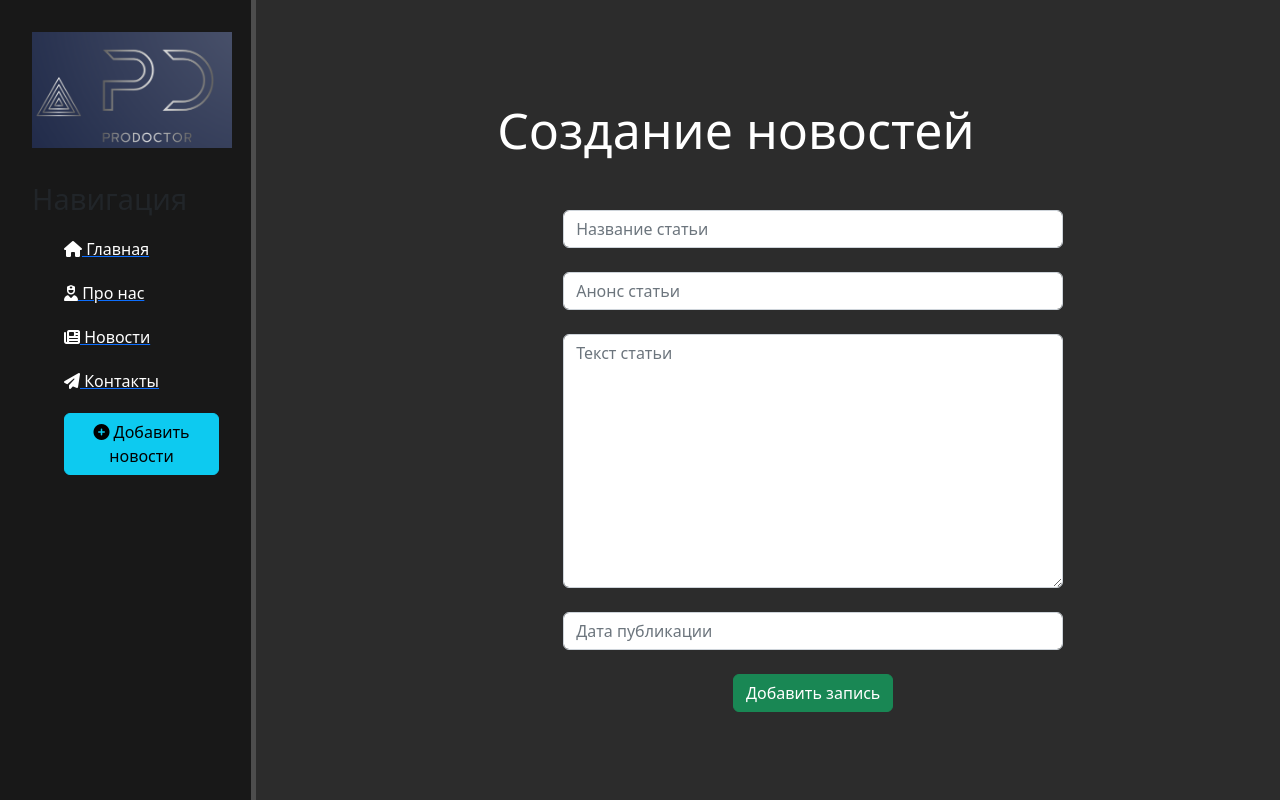
After one commit to GabdoDoni/django-finik, a Django app: page /news/create in a window 1280 px wide. The commit adds this page. Run offline with Django 4.2, Linux system fonts and the light colour scheme; some libraries are stand-ins or nearby versions.

Commit message:
using sql

```diff
--- a/finik/main/static/main/css/main.css
+++ b/finik/main/static/main/css/main.css
@@ -46,3 +46,17 @@ body .features {
 
 body .features h1 {font-size: 50px;}
 body .features p {max-width: 400px; margin: 20px auto}
+
+.alert-warning  {
+    float: left;
+    clear: both;
+    width: 400px;
+    margin: 20px 34%;
+    text-align: left;
+}
+
+form {
+    margin-left: 32%;
+    width: 500px;
+    margin-top: 50px;
+}
--- a/finik/main/templates/main/layout.html
+++ b/finik/main/templates/main/layout.html
@@ -20,8 +20,9 @@
         <ul>
             <a href="{% url 'home'%}"><li><i class="fa-solid fa-house"></i> Главная</li></a>
             <a href="{% url 'about'%}"><li><i class="fa-solid fa-user-nurse"></i> Про нас</li></a>
-            <a href=""><li><i class="fa-solid fa-envelope"></i> Контакты</li></a>
-            <a href="{% url 'news_home'%}"><li><i class="fa-solid fa-envelope"></i> Новости</li></a>
+            <a href="{% url 'news_home'%}"><li><i class="fas fa-newspaper"></i> Новости</li></a>
+            <a href=""><li><i class="fas fa-paper-plane"></i> Контакты</li></a>
+            <a href="{% url 'create_news' %}"><li><button class="btn btn-info"><i class="fas fa-plus-circle"></i> Добавить новости</button></li></a>
         </ul>
     </aside>
     <main>
--- /dev/null
+++ b/finik/news/forms.py
@@ -0,0 +1,30 @@
+from .models import Articles
+from django.forms import ModelForm,TextInput, DateTimeInput, Textarea
+
+
+class ArticlesForm(ModelForm):
+    class Meta:
+        model = Articles
+        fields = ['title', 'anons', 'full_text', 'data']
+
+        widgets = {
+            'title': TextInput(attrs={
+                'class': 'form-control',
+                'placeholder': 'Название статьи'
+            }),
+            'anons': TextInput(attrs={
+                'class': 'form-control',
+                'placeholder': 'Анонс статьи'
+            }),
+            'data': DateTimeInput(attrs={
+                'class': 'form-control',
+                'placeholder': 'Дата публикации'
+
+            }),
+            'full_text': Textarea(attrs={
+                'class': 'form-control',
+                'placeholder': 'Текст статьи'
+            })
+
+
+        }
--- /dev/null
+++ b/finik/news/templates/news/create_news.html
@@ -0,0 +1,19 @@
+{% extends 'main/layout.html' %}
+
+{% block title %}Добавление новости{% endblock %}
+
+{% block content %}
+<div class="features">
+    <h1>Создание новостей</h1>
+    <form method="post">
+        {% csrf_token %}
+        {{ form.title }}<br>
+        {{ form.anons }}<br>
+        {{ form.full_text }}<br>
+        {{ form.data }}<br>
+        <span>{{ error }}</span>
+        <button class="btn btn-success" type="submit">Добавить запись</button>
+    </form>
+    {# Комментарии #}
+</div>
+{% endblock %}
--- a/finik/news/urls.py
+++ b/finik/news/urls.py
@@ -3,4 +3,6 @@ from . import views
 
 urlpatterns = [
     path('', views.news_home, name='news_home'),
+    path('create', views.create_news, name='create_news'),
+    path('<int:pk>', views.NewsDetailView.as_view(), name='news-detail'),
 ]
--- a/finik/news/views.py
+++ b/finik/news/views.py
@@ -1,6 +1,33 @@
-from django.shortcuts import render
+from django.shortcuts import render, redirect
+from .models import Articles
+from .forms import ArticlesForm
+from django.views.generic import DetailView
 
 # Create your views here.
 
 def news_home(request):
-    return render(request, 'news/news_home.html')
+    news = Articles.objects.order_by('-data')[:2]
+    return render(request, 'news/news_home.html', {'news': news})
+
+class NewsDetailView(DetailView):
+    model = Articles
+    template_name = 'news/details_view.html'
+    context_object_name = 'article'
+
+def create_news(request):
+    error = ''
+    if request.method == 'POST':
+        form = ArticlesForm(request.POST)
+        if form.is_valid():
+            form.save()
+            return redirect('home')
+        else:
+            error = 'Форма была неверной'
+
+    form = ArticlesForm()
+
+    data = {
+        'form': form,
+        'error': error
+    }
+    return render(request, 'news/create_news.html', data)
```
Also changed, not shown: finik/news/templates/news/details_view.html (added, +15 -0 lines), finik/news/templates/news/news_home.html (+12 -2 lines), finik/db.sqlite3.
